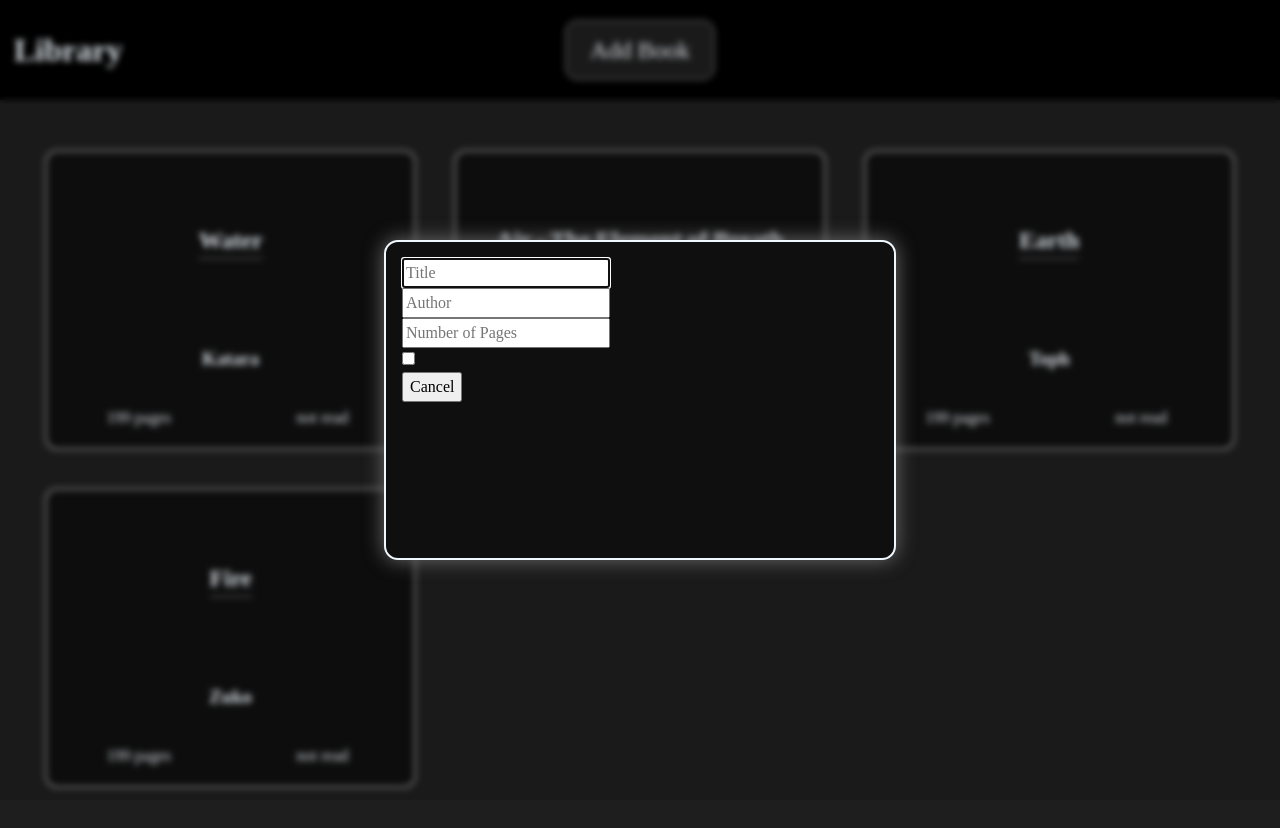
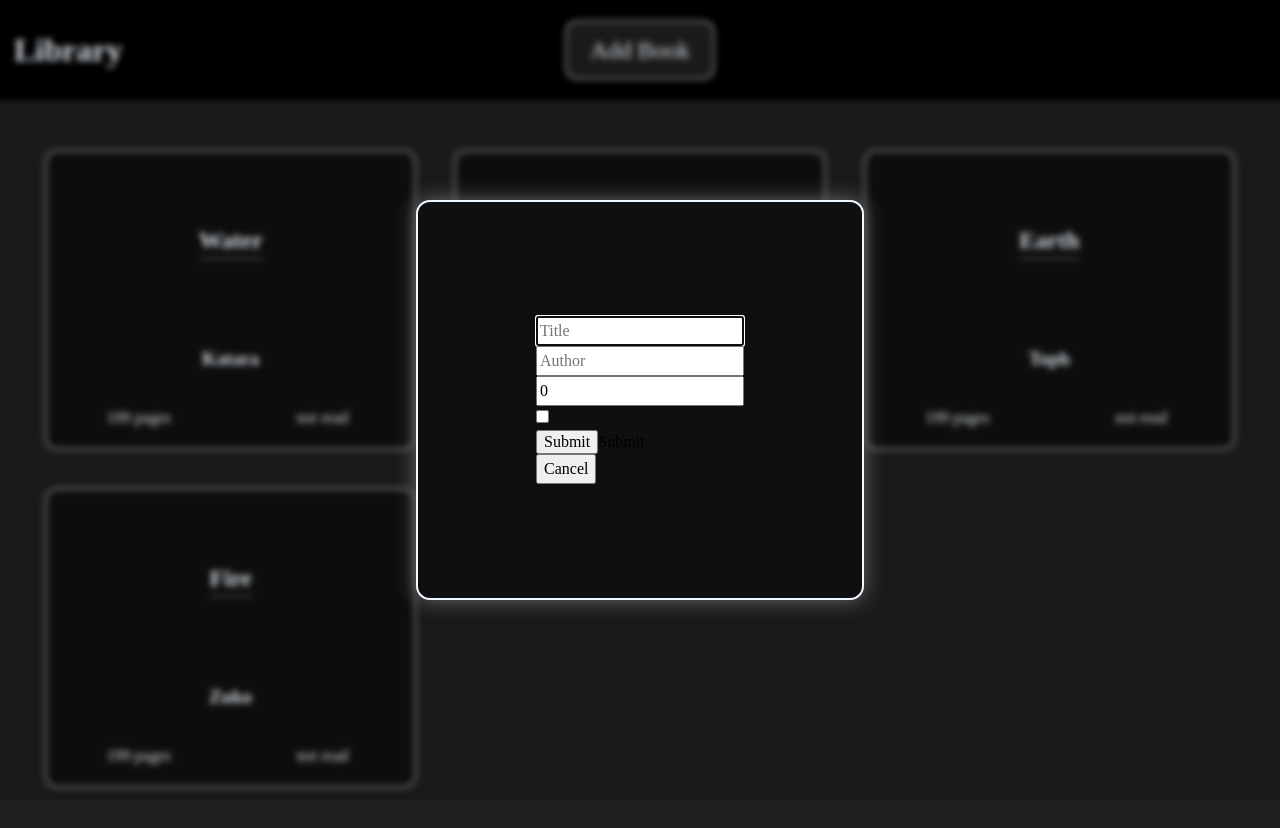
Before and after one commit to miryarik/library, a plain HTML site: page index.html in a window 1280 px wide. Both pictures are taken after a click on the button "Add Book". Drawn offline with Linux system fonts and the light colour scheme.

Commit message:
added new book (button and modal)

```diff
--- a/index.html
+++ b/index.html
@@ -11,9 +11,9 @@
 <body>
     <dialog class="add-book-modal">
         <div>
-            <form method="dialog">
+            <form>
                 <div class="ipt-title">
-                    <input type="text" name="title" id="title" placeholder="Title">
+                    <input type="text" name="title" id="title" required placeholder="Title">
                 </div>
 
                 <div class="ipt-author">
@@ -21,15 +21,19 @@
                 </div>
 
                 <div class="ipt-pages">
-                    <input type="number" name="pages" id="pages" placeholder="Number of Pages" min="0">
+                    <input type="number" name="pages" id="pages" placeholder="Number of Pages" min="0" value="0">
                 </div>
 
                 <div class="ipt-read">
-                    <input type="checkbox" name="read" id="read">
+                    <input type="checkbox" name="read" id="read" value="read">
                 </div>
 
                 <div class="ipt-read">
-                    <button id="cancel">Cancel</button>
+                    <input formmethod="dialog" type="submit" id="submit-book-btn">Submit</input>
+                </div>
+
+                <div class="ipt-read">
+                    <button formmethod="dialog" formnovalidate id="cancel">Cancel</button>
                 </div>
             </form>
         </div>
--- a/script.js
+++ b/script.js
@@ -38,6 +38,22 @@ function removeBookFromLibrary(book) {
 }
 
 
+function displayBooks() {
+
+    // remove all cards
+    cardsDiv.innerHTML = '';
+
+    // display each book on page
+    myLibrary.forEach(book => {
+        // create a card for each book
+        const card = makeBookCard(book);
+
+        // append card to cards
+        cardsDiv.appendChild(card);
+    });
+
+}
+
 
 function makeBookCard(book) {
     const card = document.createElement('div');
@@ -70,23 +86,6 @@ function makeBookCard(book) {
 }
 
 
-function displayBooks() {
-
-    // remove all cards
-    cardsDiv.innerHTML = '';
-
-    // display each book on page
-    myLibrary.forEach(book => {
-        // create a card for each book
-        const card = makeBookCard(book);
-
-        // append card to cards
-        cardsDiv.appendChild(card);
-    });
-
-}
-
-
 document.addEventListener("DOMContentLoaded", (event) => {
 
     // display books from array
@@ -95,16 +94,32 @@ document.addEventListener("DOMContentLoaded", (event) => {
     // modal for adding new book
     const addBookModal = document.querySelector('dialog.add-book-modal');
 
+
     // add book button
     const addBookBtn = document.querySelector('#add-book-btn');
     addBookBtn.addEventListener('click', () => {
         addBookModal.showModal();
     });
 
-    // cancel button
-    const cancelModal = document.querySelector('dialog #cancel');
-    cancelModal.addEventListener('click', () => {
+
+    // form for new book
+    const submitBtn = document.querySelector('#submit-book-btn');
+    submitBtn.addEventListener('click', (event) => {
+        // get entered inputs
+        const newBookTitle = addBookModal.querySelector('input#title').value;
+        const newBookAuthor = addBookModal.querySelector('input#author').value;
+        const newBookPages = addBookModal.querySelector('input#pages').value;
+        const newBookRead = addBookModal.querySelector('input#read').checked;
+
+        console.log(newBookRead)
+
+        // make a new book from the inputs
+        const newBook = new Book(newBookTitle, newBookAuthor, newBookPages, newBookRead);
+        addBookToLibrary(newBook);
+
+        // close modal
         addBookModal.close();
     });
 
+
 });
--- a/styles.css
+++ b/styles.css
@@ -50,7 +50,7 @@ body {
         background-color: var(--accent-color);
         color: var(--text-white);
 
-        border: 1px solid var(--border-white);
+        border: 2px solid var(--border-white);
         border-radius: 12px;
 
         &:hover,
@@ -124,8 +124,8 @@ body {
 
 
 dialog.add-book-modal {
-    width: max(40vw, 300px);
-    height: 40vh;
+    width: max(35vw, 300px);
+    height: 400px;
 
     margin: auto;
 
@@ -136,8 +136,17 @@ dialog.add-book-modal {
 
     box-shadow: var(--shadow-light);
 
+    justify-items: center;
+    align-content: center;
+
     &::backdrop {
         backdrop-filter: blur(3px);
     }
 
+    & > div {
+        width: 80%;
+
+        justify-items: center;
+
+    }
 }
```
